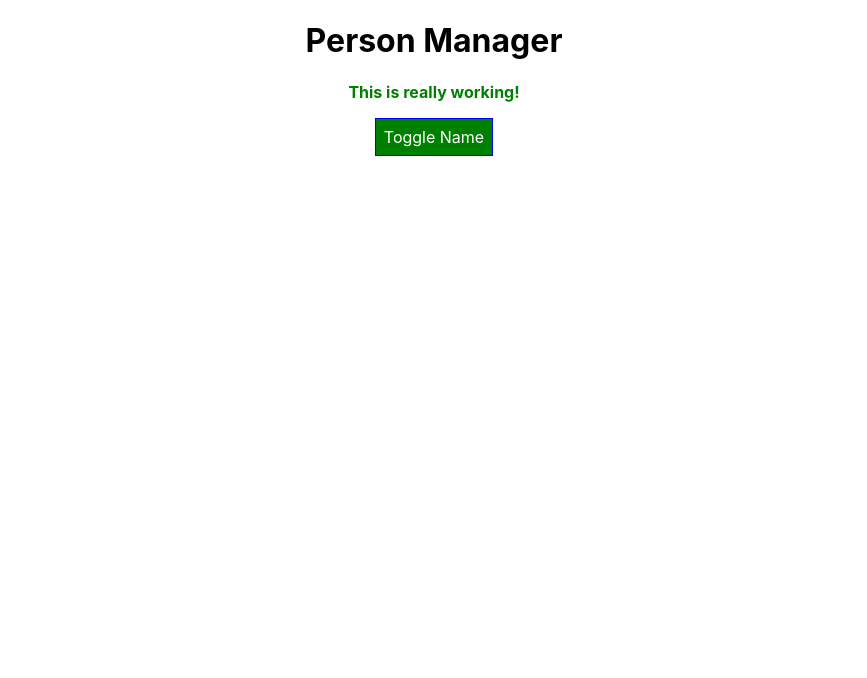
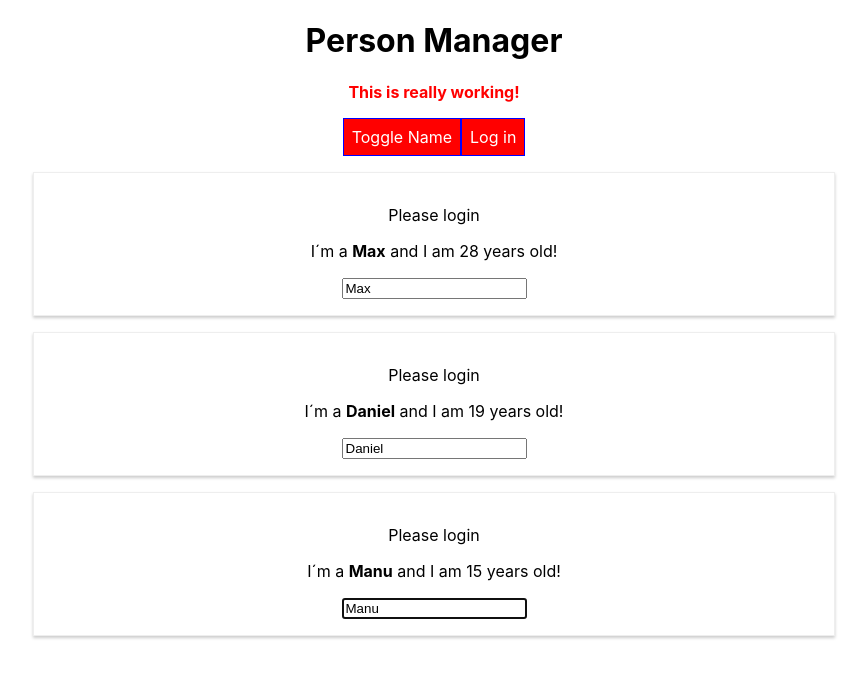
Before and after one commit to MaestroShifu/React-Complete-Guide, a React (Create React App) app: page / in a window 1280 px wide. Shown: the top 678 px of the page, without its empty margins (206-1073 px from the left). Built offline with nearby package versions, Linux system fonts and the light colour scheme.

Commit message:
Se sube manejo de contextos en react XD

```diff
--- a/package.json
+++ b/package.json
@@ -3,6 +3,7 @@
   "version": "0.1.0",
   "private": true,
   "dependencies": {
+    "prop-types": "^15.7.2",
     "react": "^16.8.6",
     "react-dom": "^16.8.6",
     "react-scripts": "3.0.1"
--- a/src/components/Cockpit/Cockpit.js
+++ b/src/components/Cockpit/Cockpit.js
@@ -1,14 +1,21 @@
-import React, { useEffect } from 'react';
+import React, { useEffect, useRef, useContext } from 'react';
 
 import './Cockpit.css';//-> Importa clases especiales solo para el componente
 
+import AuthContext from '../../context/auth-context';
+
 const Cockpit = (props) => {
+    const toogleBtnRef = useRef(null);
+    const authContext = useContext(AuthContext);
+
     useEffect(() => {
         console.log('[Cockpit.js] useEffect');
         //Http request....
         const timer = setTimeout(() => {
             alert('Saved data to cloud!! ');
         }, 1000);
+
+        toogleBtnRef.current.click();
 
         return () => {
             clearTimeout(timer);
@@ -29,7 +36,11 @@ const Cockpit = (props) => {
             <h1>{props.title}</h1>
             <p className={props.class}>This is really working!</p>
 
-            <button style={props.style} onClick={props.clicked}>Toggle Name</button>
+            <button ref={toogleBtnRef} style={props.style} onClick={props.clicked}>Toggle Name</button>
+            {/* <AuthContext.Consumer>
+                {context => <button style={props.style} onClick={context.login}>Log in</button>}
+            </AuthContext.Consumer> */}
+            <button style={props.style} onClick={authContext.login}>Log in</button>
         </div>
     );
 }
--- a/src/components/Persons/Person/Person.js
+++ b/src/components/Persons/Person/Person.js
@@ -1,19 +1,57 @@
 import React, { Component, Fragment } from 'react';
+import PropTypes from 'prop-types';
+
+import WithClass from "../../../hoc/WithClass";
+
+import AuthContext from '../../../context/auth-context';
 
 import './Person.css';
 
 class Person extends Component {
+    // static contextType = AuthContext; -> Otra manera de declarar un contexto
+
+    constructor(props) {
+        super(props);
+        this.inputElement = React.createRef();
+    }
+
+    componentDidMount() {
+        this.inputElement.current.focus();
+    }
+
     render() {
         console.log('[Person.js] rendering...');
 
         return (
             <Fragment>
+                {/* <AuthContext.Consumer>
+                    {(context) => context.authenticated ? <p>Authenticated!</p> : <p>Please login</p>}
+                </AuthContext.Consumer> */}
+
+                {this.context.authenticated ? <p>Authenticated!</p> : <p>Please login</p>}
                 <p onClick={this.props.click}>I´m a <span className="Name">{ this.props.name }</span> and I am { this.props.age } years old!</p>
                 <p>{ this.props.children }</p>
-                <input type="text" onChange={this.props.changed} defaultValue={this.props.name}/>
+                <input
+                    // ref={(inputEl) => {this.inputElement = inputEl}}
+                    ref={this.inputElement}
+                    type="text"
+                    onChange={this.props.changed}
+                    defaultValue={this.props.name}
+                />
             </Fragment>
         );
     }
 }
 
-export default Person;
+//Manejo de proptypes
+Person.propTypes = {
+    click: PropTypes.func,
+    name: PropTypes.string,
+    age: PropTypes.number,
+    changed: PropTypes.func
+}
+
+//LLamar el contexto
+Person.contextType = AuthContext;
+
+export default WithClass(Person, "Person");
--- a/src/components/Persons/Persons.js
+++ b/src/components/Persons/Persons.js
@@ -1,7 +1,8 @@
 import React, { Component } from 'react';
 
 import ErrorBoundary from '../../containers/ErrorBoundary/ErrorBoundary';
-import Person from './Person/Person'
+
+import Person from './Person/Person';
 
 class Persons extends Component {
     // static getDerivedStateFromProps(props, state) {
--- a/src/containers/App.js
+++ b/src/containers/App.js
@@ -8,6 +8,8 @@ import Cockpit from '../components/Cockpit/Cockpit';
 
 import Auxiliary from '../hoc/Auxiliary';
 import WithClass from '../hoc/WithClass';
+
+import AuthContext from '../context/auth-context';
 
 class App extends Component {
   constructor(props) {
@@ -29,7 +31,8 @@ class App extends Component {
         cursor: 'pointer'
       },
       className: ['green', 'bold'],
-      showPersons: false
+      showPersons: false,
+      authenticated: false
     };
   }
 
@@ -62,8 +65,10 @@ class App extends Component {
     className = !this.state.showPersons ? ['red', 'bold'] : ['green', 'bold'];
 
     this.setState({style: style, className: className, showPersons: !this.state.showPersons});
+  }
 
-    console.log(this.state)
+  loginHandler = () => {
+    this.setState({authenticated: true})
   }
 
   render() {
@@ -71,13 +76,13 @@ class App extends Component {
 
     return (
       <Auxiliary className="App">
+        <AuthContext.Provider value={{authenticated: this.state.authenticated, login: this.loginHandler}}>
           <Cockpit
             title={this.props.appTitle}
             class={this.state.className.join(' ')}
             style={this.state.style}
             clicked={this.tooglePersonsHandler}
           />
-
           {/* If pro  [showPersons && data] -> Solo muestra si es verdadero */}
           {this.state.showPersons &&
             <div>
@@ -88,6 +93,7 @@ class App extends Component {
               />
             </div>
           }
+        </AuthContext.Provider>
       </Auxiliary>
     );
   }
@@ -105,9 +111,6 @@ class App extends Component {
     console.log('[App.js] componentDidMount');
   }
 }
-
-
-
 
 
 
--- /dev/null
+++ b/src/context/auth-context.js
@@ -0,0 +1,8 @@
+import React from 'react';
+
+const authContext = React.createContext({
+    authenticated: false,
+    login: () => {}
+});
+
+export default authContext;
```
Lines whose indentation alone changed are shown as unchanged.
